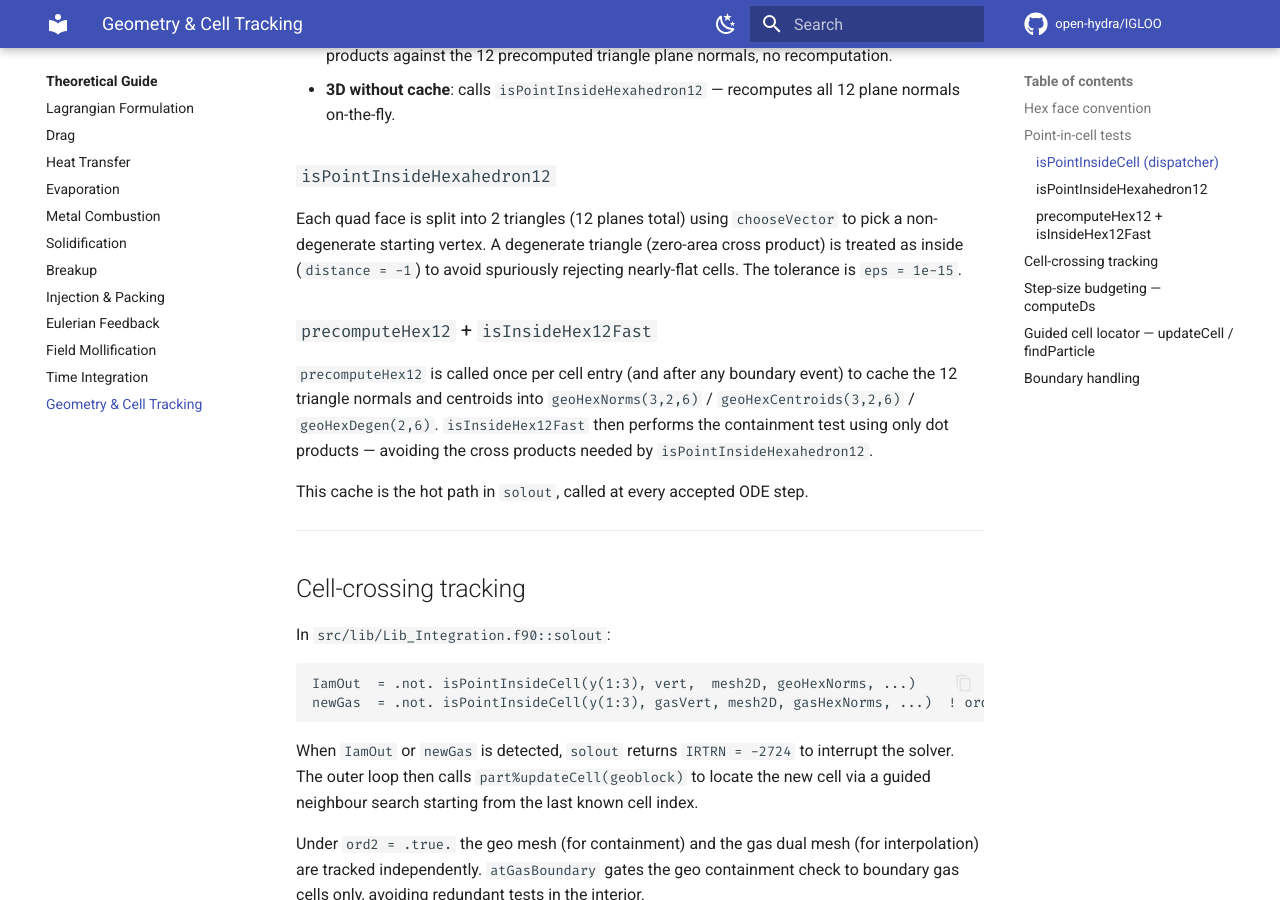
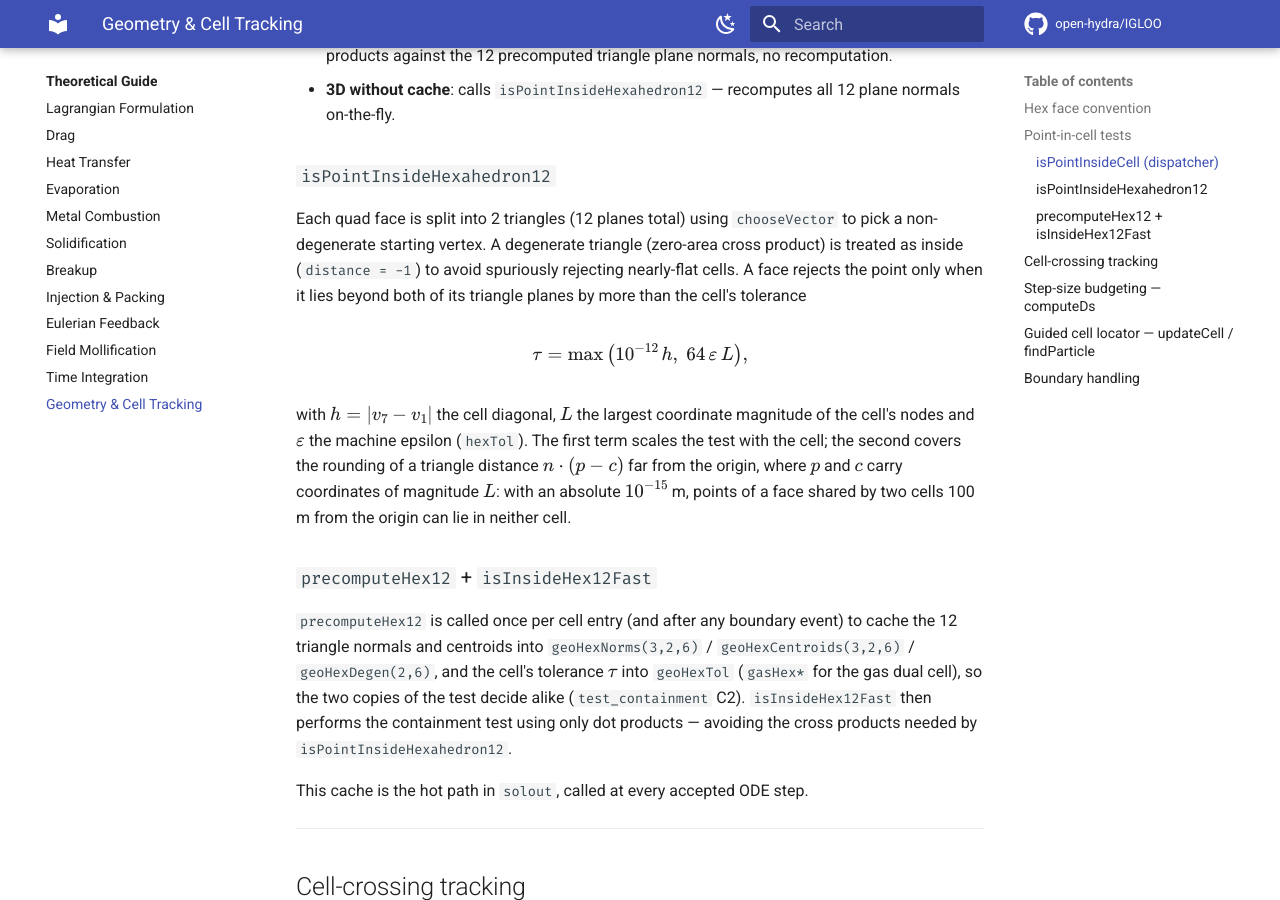
Before and after one commit to open-hydra/IGLOO, an MkDocs documentation site: the page built from docs/theory/geometry.md, in a window 1280 px wide and 900 px high, scrolled down 861 px. Built offline with MkDocs 1.6.1 and Material for MkDocs 9.7.7, drawn with Linux system fonts in a browser that asks for light colours; comment, search, counter and statistics services are not loaded; some of the changed text lies outside the part shown.

Commit message:
fix(geometry): the 12-plane containment test tolerates a distance relative to the cell and reachable in floating point
A face rejects a point when it lies beyond both triangle planes by more than hexTol = max(1e-12 h,
64 eps L) (h the cell diagonal, L the largest coordinate magnitude of its nodes) instead of the absolute
1e-15 m, which leaves points of a face shared by two cells 100 m from the origin in neither cell.
isPointInsideHexahedron12 computes it from its vertices; precomputeHex12 returns it beside the cached
planes, getVertices passes it through and the ODE step's two cell tests (geo and gas) use it, so the
two copies decide alike. The overlap map's tie at a chimera face takes the same tolerance. In the suite
it changes 84 gas dual-cell decisions of the vie-plait runs (a point on a face, outside by less than
the tolerance, now stays in its cell).

Gate: test_containment (C1 shared face at 100 m, its 1e-15 witness; C2 the two copies agree).

Co-Authored-By: Claude Opus 5.5 (1M context) <noreply@anthropic.com>
Claude-Session: https://claude.ai/code/session_019zi1qiuw7HF2aRfC8FR4xx

```diff
--- a/docs/theory/geometry.md
+++ b/docs/theory/geometry.md
@@ -40,13 +40,25 @@ The public entry point; dispatches based on `is2D` and the precomputed cache:
 Each quad face is split into 2 triangles (12 planes total) using `chooseVector` to pick
 a non-degenerate starting vertex.  A degenerate triangle (zero-area cross product) is
 treated as inside (`distance = -1`) to avoid spuriously rejecting nearly-flat cells.
-The tolerance is `eps = 1e-15`.
+A face rejects the point only when it lies beyond both of its triangle planes by more than the cell's
+tolerance
+
+$$
+\tau = \max\left(10^{-12}\,h,\; 64\,\varepsilon\,L\right),
+$$
+
+with $h = |v_7 - v_1|$ the cell diagonal, $L$ the largest coordinate magnitude of the cell's nodes and
+$\varepsilon$ the machine epsilon (`hexTol`). The first term scales the test with the cell; the second covers
+the rounding of a triangle distance $n\cdot(p - c)$ far from the origin, where $p$ and $c$ carry coordinates
+of magnitude $L$: with an absolute $10^{-15}$ m, points of a face shared by two cells 100 m from the origin
+can lie in neither cell.
 
 ### `precomputeHex12` + `isInsideHex12Fast`
 
 `precomputeHex12` is called once per cell entry (and after any boundary event) to cache
 the 12 triangle normals and centroids into `geoHexNorms(3,2,6)` / `geoHexCentroids(3,2,6)`
-/ `geoHexDegen(2,6)`.  `isInsideHex12Fast` then performs the containment test using only
+/ `geoHexDegen(2,6)`, and the cell's tolerance $\tau$ into `geoHexTol` (`gasHex*` for the gas dual cell), so
+the two copies of the test decide alike (`test_containment` C2).  `isInsideHex12Fast` then performs the containment test using only
 dot products — avoiding the cross products needed by `isPointInsideHexahedron12`.
 
 This cache is the hot path in `solout`, called at every accepted ODE step.
@@ -110,7 +122,7 @@ by decreasing weight — with its ±1 box and a guided walk from the point where
 face. Otherwise, or if that fails, it calls `findParticle`: the search starts in the current block (the
 neighbour across the exit face, a ±1 box around the last cell and a guided walk, then the whole block
 after its bounding-box test) and continues in every other block in index order; the first block that
-contains the point takes the particle. The containment tests are inclusive (to 1e-15), so a conformal
+contains the point takes the particle. The containment tests are inclusive (to the cell's tolerance), so a conformal
 interface leaves no gap. `bcDef`'s 101 branch, an index jump into the cell named by the bc file, runs
 only when no block contains the point. With
 `gas-order = 2` the ODE step ends at the block face, since the particle must change block there:
```
Also changed, not shown: docs/development/testing.md (+2 -2 lines), docs/vv/index.md (+1 -0 lines), 9 other files.
